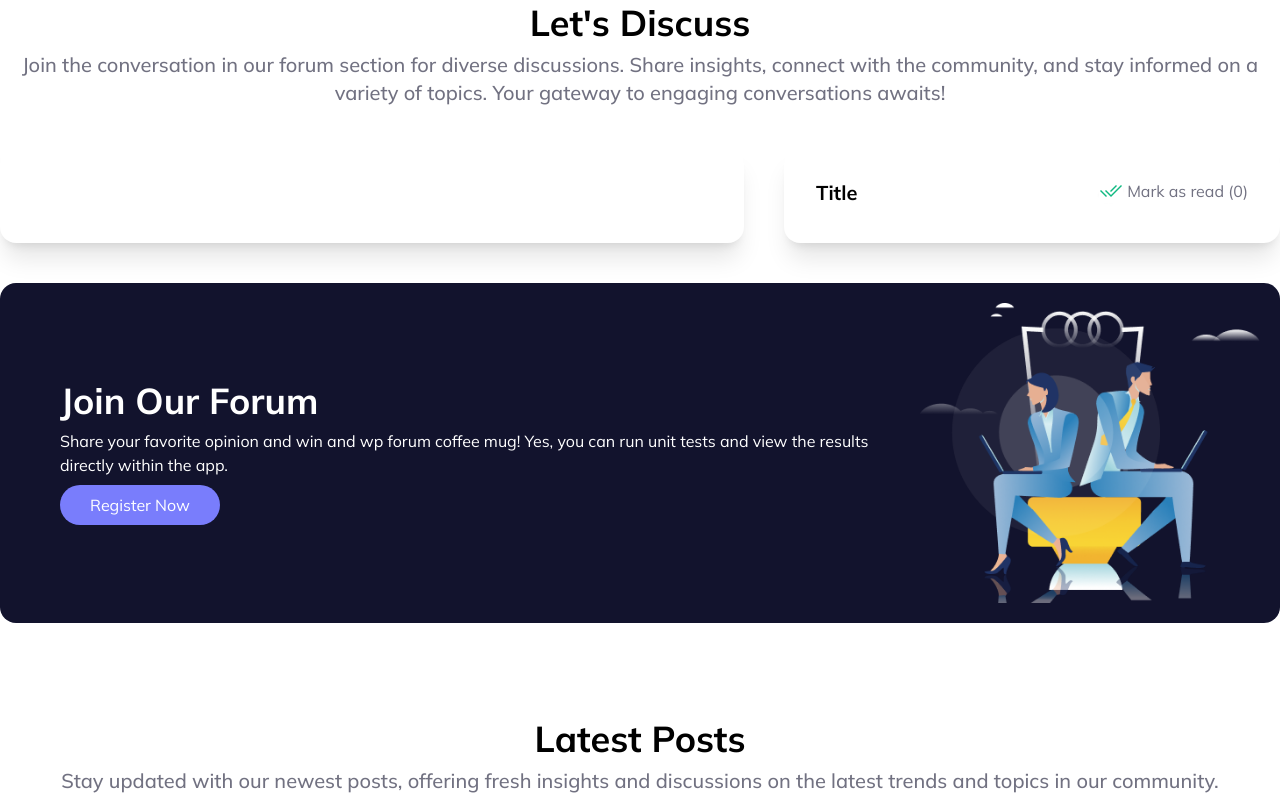
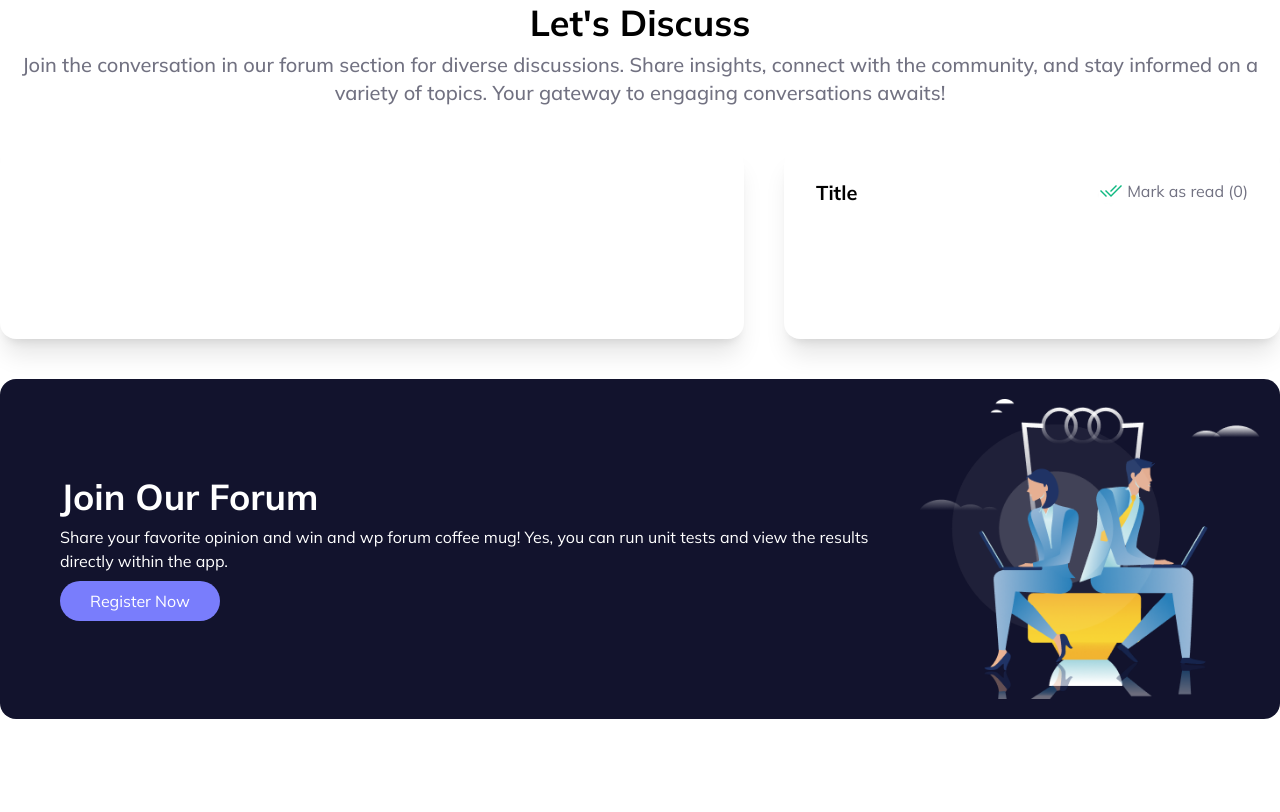
Before and after one commit to IshratMishu/Mixel-Forum, a plain HTML site: page index.html in a window 1280 px wide. Shown: the part 997-1809 px from the top of the page. Drawn offline with nearby package versions, Linux system fonts and the light colour scheme; no server answers.

Commit message:
some css added

```diff
--- a/index.html
+++ b/index.html
@@ -135,7 +135,7 @@
         </div>
 
         <!-- appendChild -->
-        <div class="card lg:w-2/5 bg-base-100 shadow-xl">
+        <div class="card lg:h-48 lg:w-2/5 bg-base-100 shadow-xl">
           <div class="card-body">
             <div class="flex justify-between">
               <h5 class="font-bold text-xl text-black">Title</h5>
```
